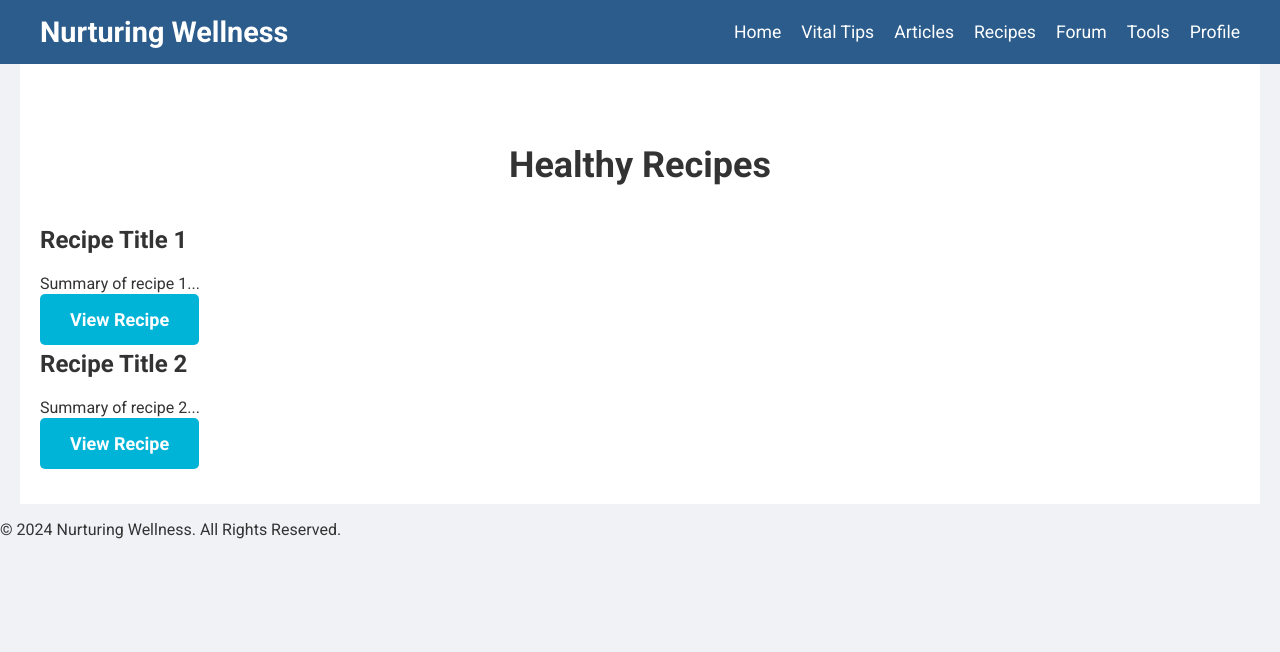
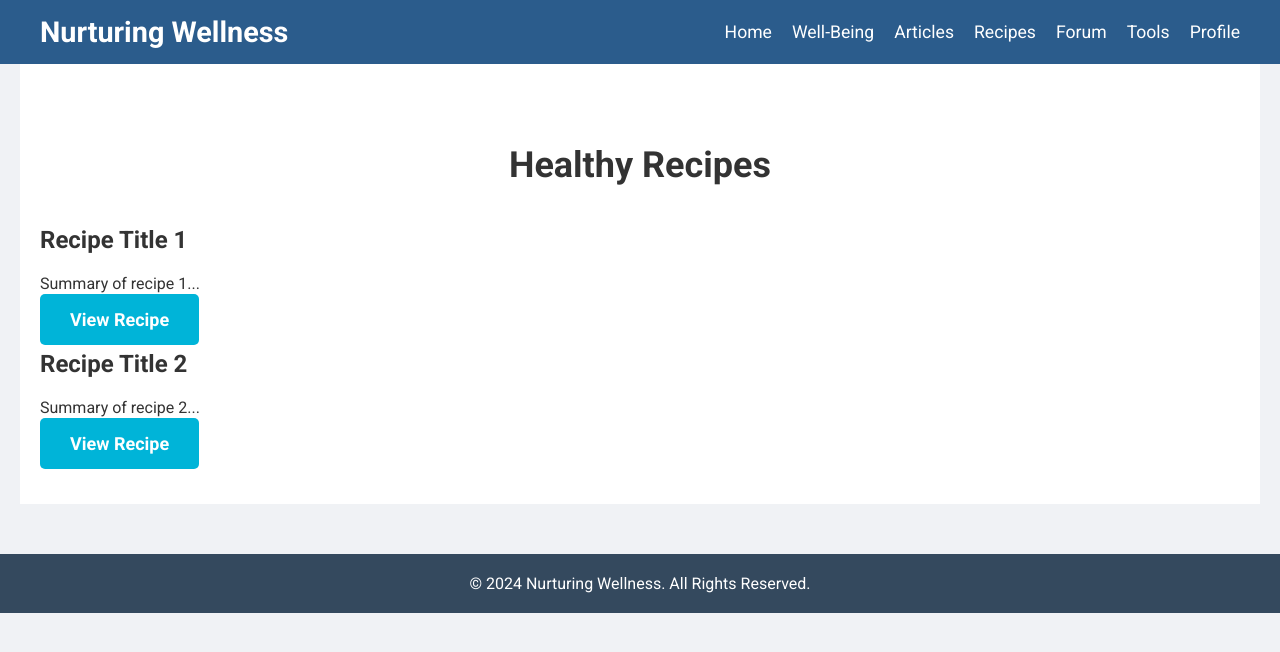
Before and after one commit to Sayan-procoder01/WellBeing_Nurture, a website: page recipe.html in a window 1280 px wide. Drawn offline with Linux system fonts and the light colour scheme.

Commit message:
Added smooth scroll navigation and updated UI styles

```diff
--- a/recipe.html
+++ b/recipe.html
@@ -6,6 +6,20 @@
     <link rel="stylesheet" href="css/styles.css">
     <link href="https://fonts.googleapis.com/css2?family=Roboto:wght@400;700&display=swap" rel="stylesheet">
     <title>Healthy Recipes - Nurturing Wellness</title>
+    <style>
+        /* Footer Styles */
+            .footer {
+                background: #34495e;
+                color: #fff;
+                text-align: center;
+                padding: 20px 0;
+                margin-top: 50px;
+            }
+            .footer p {
+                margin: 0;
+                font-size: 1em;
+            }
+    </style>
 </head>
 <body>
     <header class="header">
@@ -13,7 +27,7 @@
             <div class="logo">Nurturing Wellness</div>
             <ul class="nav-links">
                 <li><a href="index.html">Home</a></li>
-                <li><a href="vitaltips.html">Vital Tips</a></li>
+                <li><a href="vitaltips.html">Well-Being</a></li>
                 <li><a href="article.html">Articles</a></li>
                 <li><a href="recipe.html">Recipes</a></li>
                 <li><a href="forum.html">Forum</a></li>
```
Also changed, not shown: article.html (+15 -1 lines), forum.html (+15 -1 lines), index.html (+11 -9 lines), profile.html (+4 -2 lines), tools.html (+15 -1 lines), vitaltips.html (+1 -1 lines).
